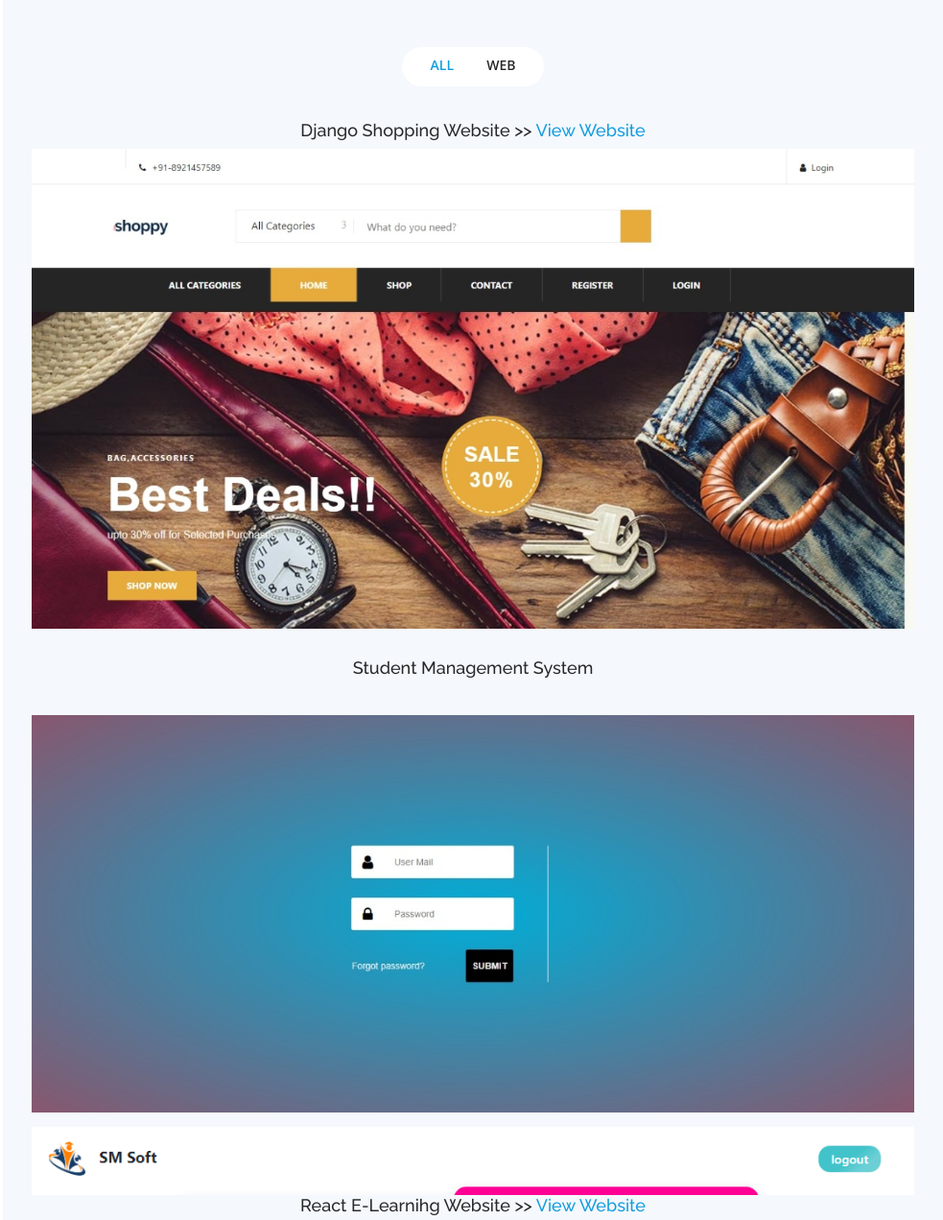
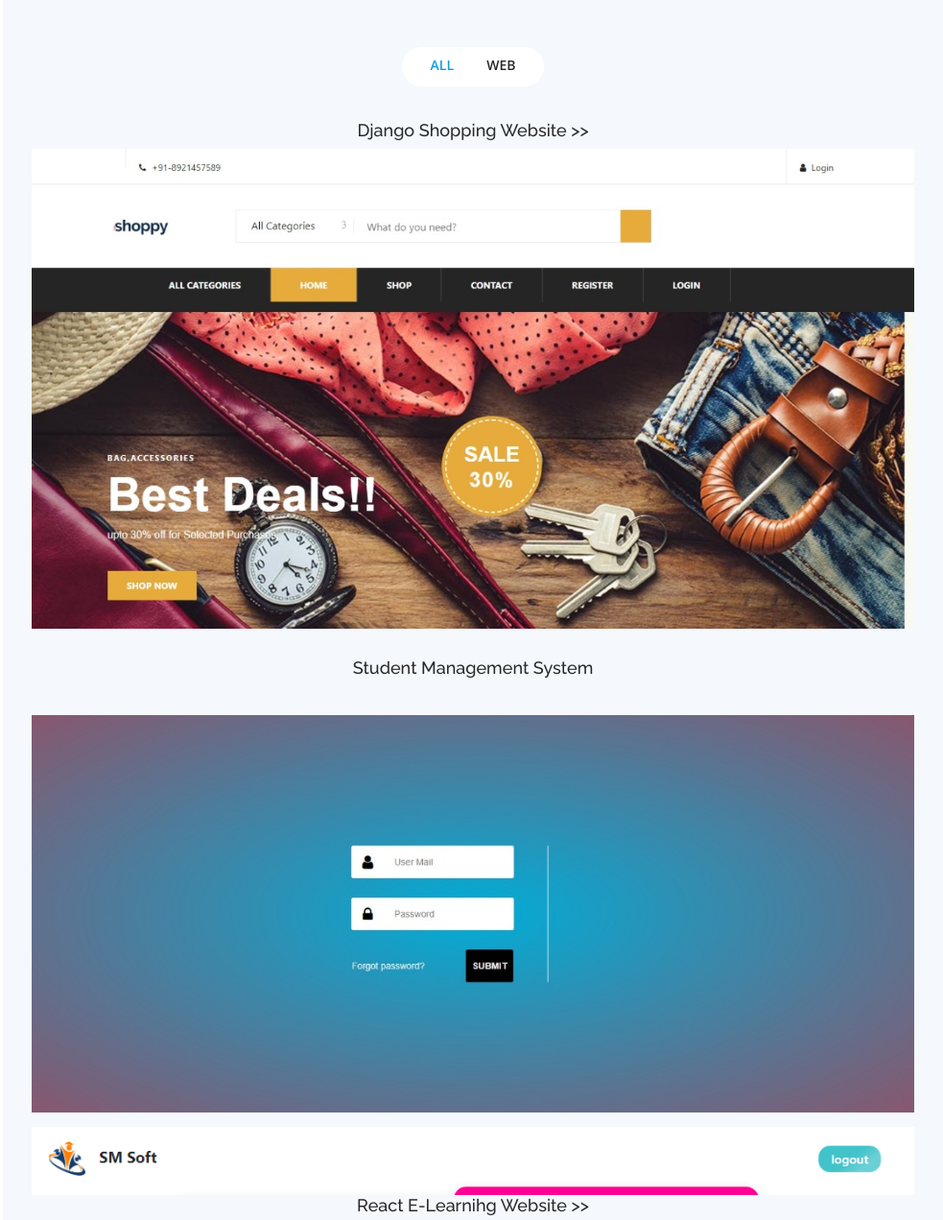
Before and after one commit to sreesvk/portfolio, a plain HTML site: page index.html in a window 1280 px wide. Shown: the part 3660-4931 px from the top of the page at 96% size, without its empty margins (297-1280 px from the left). Drawn offline with nearby package versions, Linux system fonts and the light colour scheme.

Commit message:
Update index.html

```diff
--- a/index.html
+++ b/index.html
@@ -601,7 +601,7 @@
             </ul>
           </div>
         </div>
-        <h3 style="font-size: large;text-transform: capitalize;text-align: center;">Django Shopping Website >> <a href="https://sreesvk.github.io/shoppy/">View Website</a></h3>
+        <h3 style="font-size: large;text-transform: capitalize;text-align: center;">Django Shopping Website >> </h3>
         <div class="row portfolio-containera" style="position: relative; overflow-y:scroll; overflow-x:hidden; height:500px;">
           <img src="assets/img/shoppy.jpeg" alt="">
         </div>
@@ -612,7 +612,7 @@
           <img src="assets/img/str.jpeg" alt="" style="padding-top: 15px;">
           <img src="assets/img/ur.jpeg" alt="" style="padding-top: 15px;">
         </div>
-         <h3 style="font-size: large;text-transform: capitalize;text-align: center;">React E-learnihg Website >> <a href="#">View Website</a></h3>
+         <h3 style="font-size: large;text-transform: capitalize;text-align: center;">React E-learnihg Website >> </h3>
         <div class="row portfolio-containera" style="position: relative; overflow-y:scroll; overflow-x:hidden; height:500px;">
           <img src="assets/img/elearningweb.jpeg" alt="">
         </div>
```
